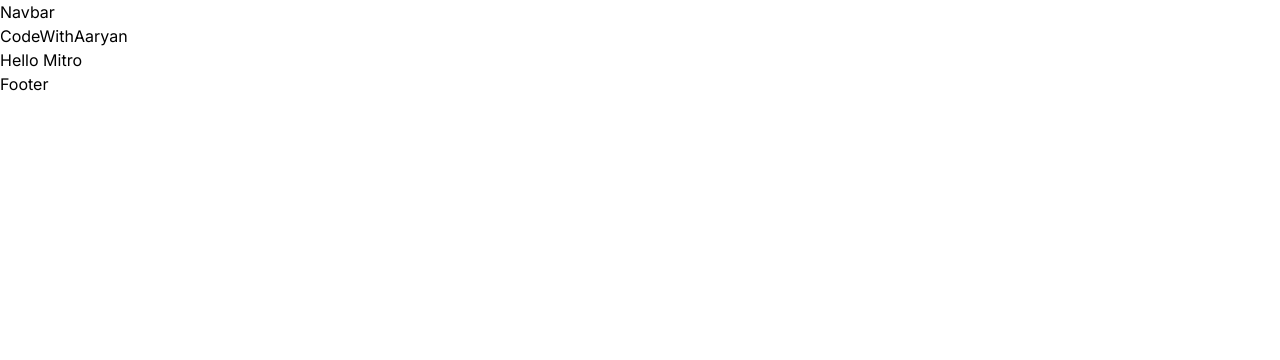
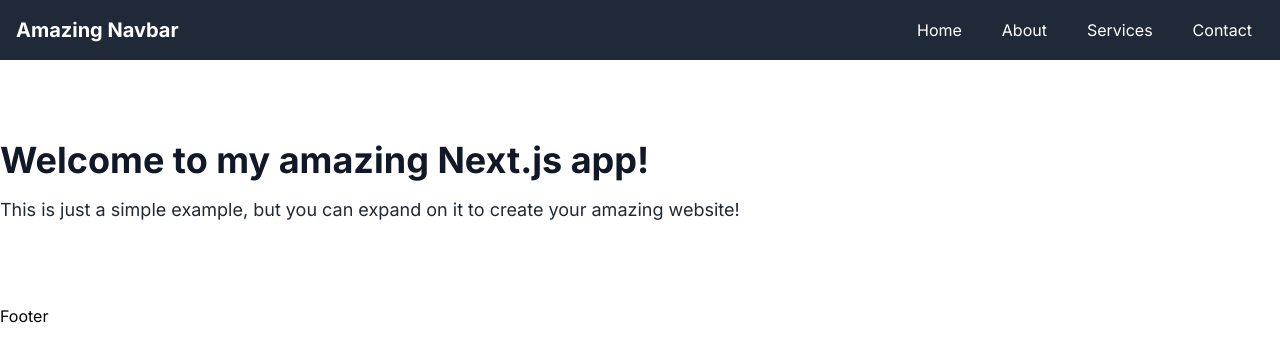
Before and after one commit to CodeWithAaryan1/CodeWithAaryan, a Next.js app: page / in a window 1280 px wide. Shown: the top 360 px of the page. Built offline with nearby package versions, Linux system fonts and the light colour scheme.

Commit message:
second commit

```diff
--- a/app/components/Navbar.js
+++ b/app/components/Navbar.js
@@ -1,7 +1,56 @@
+"use client";
+// components/Navbar.js
+import { useState } from 'react';
+import Link from 'next/link';
+import { RiMenu3Line, RiCloseLine } from 'react-icons/ri';
+
 const Navbar = () => {
+  const [isMenuOpen, setIsMenuOpen] = useState(false);
+
+  const toggleMenu = () => {
+    setIsMenuOpen(!isMenuOpen);
+  };
+
   return (
-    <div>Navbar</div>
-  )
-}
+    <nav className="bg-gray-800">
+      <div className="max-w-7xl mx-auto px-4">
+        <div className="flex justify-between items-center py-4">
+          <div className="flex items-center">
+            <Link href="/">
+              <span className="text-white text-xl font-bold">Amazing Navbar</span>
+            </Link>
+          </div>
+          <div className="hidden md:flex items-center space-x-4">
+            <NavLink href="/">Home</NavLink>
+            <NavLink href="/about">About</NavLink>
+            <NavLink href="/services">Services</NavLink>
+            <NavLink href="/contact">Contact</NavLink>
+          </div>
+          <div className="md:hidden flex items-center">
+            <button className="text-white" onClick={toggleMenu}>
+              {isMenuOpen ? <RiCloseLine size={24} /> : <RiMenu3Line size={24} />}
+            </button>
+          </div>
+        </div>
+        {isMenuOpen && (
+          <div className="md:hidden pb-4">
+            <NavLink href="/">Home</NavLink>
+            <NavLink href="/about">About</NavLink>
+            <NavLink href="/services">Services</NavLink>
+            <NavLink href="/contact">Contact</NavLink>
+          </div>
+        )}
+      </div>
+    </nav>
+  );
+};
 
-export default Navbar
+const NavLink = ({ href, children }) => {
+  return (
+    <Link href={href}>
+      <span className="text-white hover:bg-gray-700 px-3 py-2 rounded-md">{children}</span>
+    </Link>
+  );
+};
+
+export default Navbar;
--- a/app/page.js
+++ b/app/page.js
@@ -5,12 +5,13 @@ import Footer from "./components/Footer";
 export default function Home() {
   return (
     <div>
-      <Navbar />
-      {/* Main Part Start From Here */}
-      <h2>CodeWithAaryan</h2>
-      <h1>Hello Mitro</h1>
-      {/* Main Parts End Here */}
-      <Footer />
+      <Navbar/>
+      <div className="container mx-auto py-20">
+        {/* Your page content here */}
+        <h1 className="text-4xl font-bold text-gray-900">Welcome to my amazing Next.js app!</h1>
+        <p className="text-lg text-gray-800 mt-4">This is just a simple example, but you can expand on it to create your amazing website!</p>
+      </div>
+      <Footer/>
     </div>
   );
 }
```
Also changed, not shown: package.json (+5 -3 lines), 1 other file (tests, documents, lock files or other folders).
